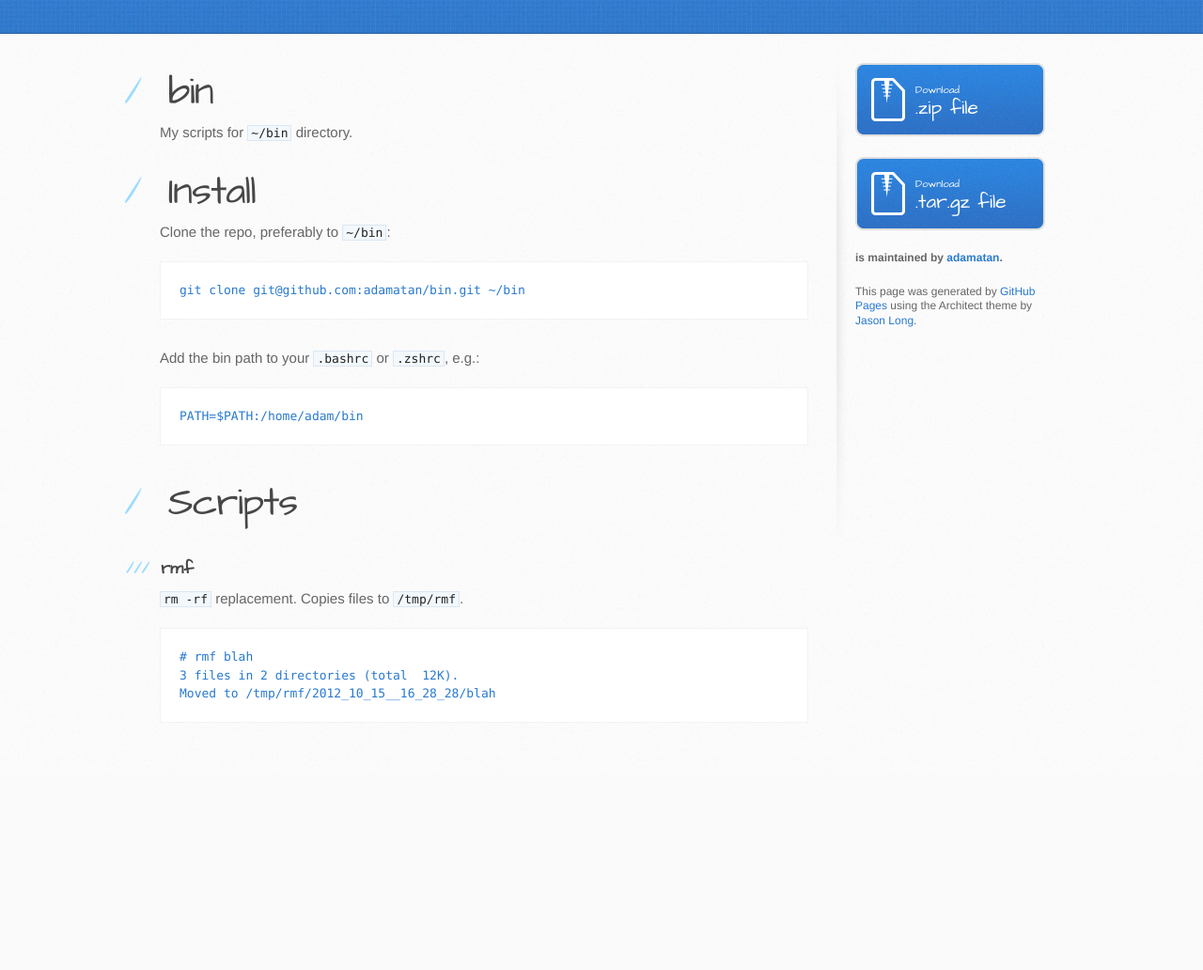
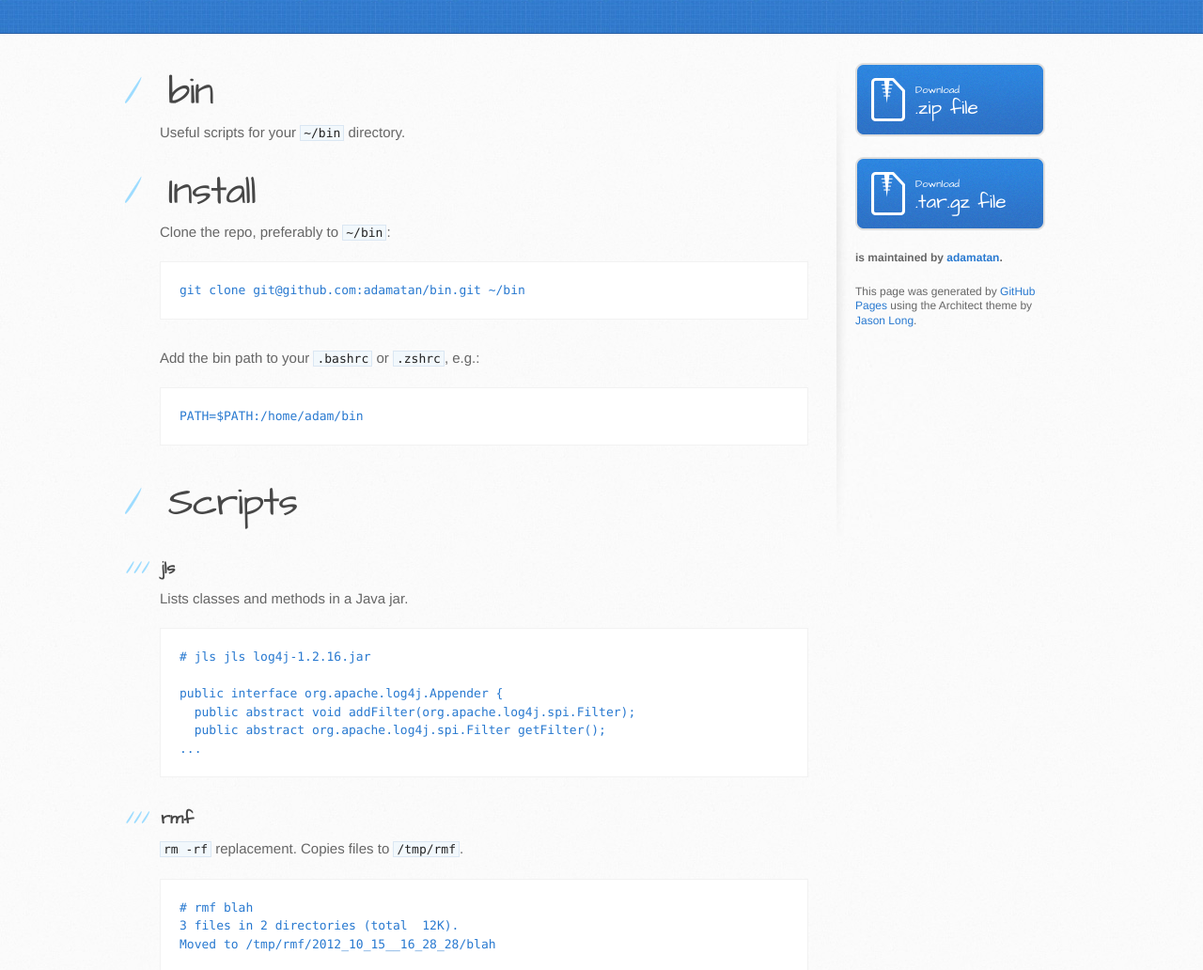
Before and after one commit to adamatan/bin-devils, a plain HTML site: page index.html in a window 1280 px wide. Shown: the part 165-1197 px from the top of the page at 94% size. Before the commit the page ends 986 px from the top, so only its background shows below. Drawn offline with Linux system fonts and the light colour scheme.

Commit message:
Create gh-pages branch via GitHub

```diff
--- a/index.html
+++ b/index.html
@@ -31,7 +31,7 @@
           <h1>
 <a name="bin" class="anchor" href="#bin"><span class="octicon octicon-link"></span></a>bin</h1>
 
-<p>My scripts for <code>~/bin</code> directory.</p>
+<p>Useful scripts for your <code>~/bin</code> directory.</p>
 
 <h1>
 <a name="install" class="anchor" href="#install"><span class="octicon octicon-link"></span></a>Install</h1>
@@ -48,6 +48,19 @@
 
 <h1>
 <a name="scripts" class="anchor" href="#scripts"><span class="octicon octicon-link"></span></a>Scripts</h1>
+
+<h3>
+<a name="jls" class="anchor" href="#jls"><span class="octicon octicon-link"></span></a>jls</h3>
+
+<p>Lists classes and methods in a Java jar.</p>
+
+<pre><code># jls jls log4j-1.2.16.jar
+
+public interface org.apache.log4j.Appender {
+  public abstract void addFilter(org.apache.log4j.spi.Filter);
+  public abstract org.apache.log4j.spi.Filter getFilter();
+...
+</code></pre>
 
 <h3>
 <a name="rmf" class="anchor" href="#rmf"><span class="octicon octicon-link"></span></a>rmf</h3>
--- a/params.json
+++ b/params.json
@@ -1 +1 @@
-{"name":"Bin","tagline":"My scripts for CLI machines.","body":"bin\r\n===\r\n\r\nMy scripts for `~/bin` directory.\r\n\r\n# Install\r\n\r\nClone the repo, preferably to `~/bin`:\r\n\r\n    git clone git@github.com:adamatan/bin.git ~/bin\r\n\r\nAdd the bin path to your `.bashrc` or `.zshrc`, e.g.:\r\n\r\n    PATH=$PATH:/home/adam/bin\r\n\r\n# Scripts\r\n\r\n### rmf\r\n\r\n`rm -rf` replacement. Copies files to `/tmp/rmf`.\r\n\r\n    # rmf blah\r\n    3 files in 2 directories (total  12K).\r\n    Moved to /tmp/rmf/2012_10_15__16_28_28/blah","google":"UA-46120734-1","note":"Don't delete this file! It's used internally to help with page regeneration."}
+{"name":"Bin","tagline":"My scripts for CLI machines.","body":"bin\r\n===\r\n\r\nUseful scripts for your `~/bin` directory.\r\n\r\n# Install\r\n\r\nClone the repo, preferably to `~/bin`:\r\n\r\n    git clone git@github.com:adamatan/bin.git ~/bin\r\n\r\nAdd the bin path to your `.bashrc` or `.zshrc`, e.g.:\r\n\r\n    PATH=$PATH:/home/adam/bin\r\n\r\n# Scripts\r\n\r\n### jls\r\n\r\nLists classes and methods in a Java jar.\r\n\r\n    # jls jls log4j-1.2.16.jar\r\n   \r\n    public interface org.apache.log4j.Appender {\r\n      public abstract void addFilter(org.apache.log4j.spi.Filter);\r\n      public abstract org.apache.log4j.spi.Filter getFilter();\r\n    ...\r\n\r\n### rmf\r\n\r\n`rm -rf` replacement. Copies files to `/tmp/rmf`.\r\n\r\n    # rmf blah\r\n    3 files in 2 directories (total  12K).\r\n    Moved to /tmp/rmf/2012_10_15__16_28_28/blah\r\n    \r\n","google":"UA-46120734-1","note":"Don't delete this file! It's used internally to help with page regeneration."}
```
